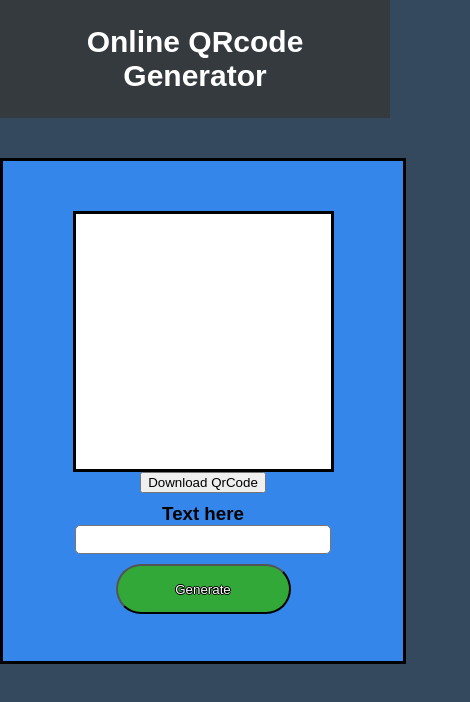
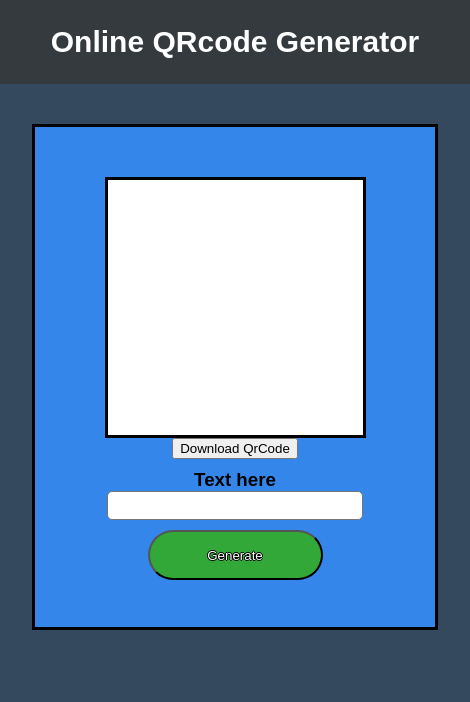
Before and after one commit to cedriccastro99/Online-QRcode-Generator, a plain HTML site: page index.html in a window 390 px wide. Shown: the whole page, 470 px wide, since content can reach past the window. Drawn offline with nearby package versions, Linux system fonts and the light colour scheme.

Commit message:
2nd part/responsive in mobile/published online

```diff
--- a/css/style.css
+++ b/css/style.css
@@ -63,3 +63,13 @@ header{
 #genBttn:hover{
 	background-color: green;
 }
+
+@media screen and (max-width: 500px) {
+  header{
+  	width: 420px;
+  }
+
+  #maincontainer{
+  	margin-left: 32px;
+  }
+}
--- a/index.html
+++ b/index.html
@@ -1,6 +1,7 @@
 <!DOCTYPE html>
 <html>
 <head>
+	<meta name="viewport" content="width=device-width, initial-scale=1.0">
 	<link rel="stylesheet" type="text/css" href="css/style.css">
 	<script
   src="https://code.jquery.com/jquery-3.5.1.slim.min.js"
```
